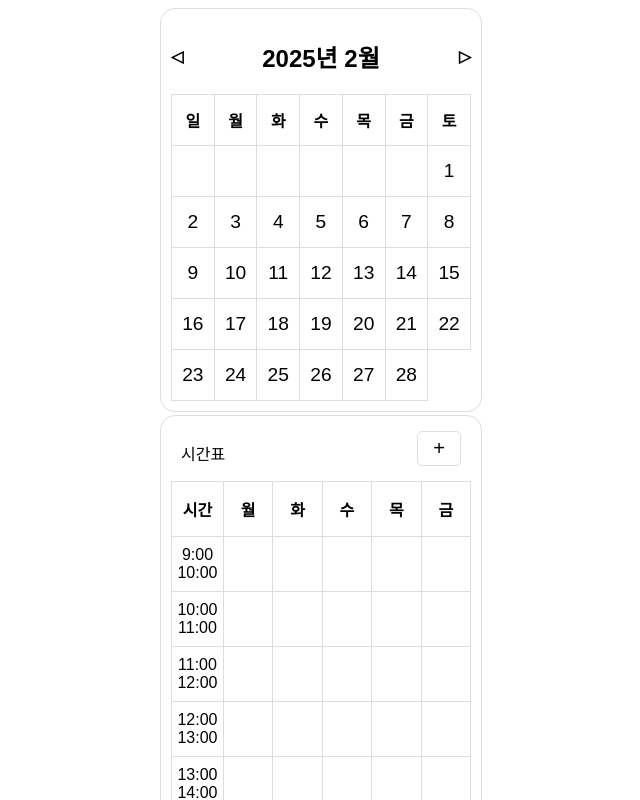
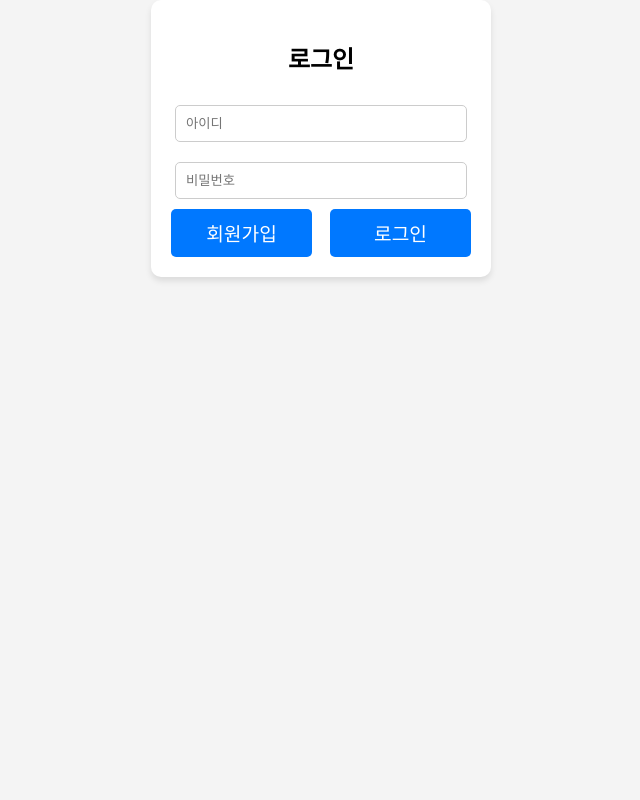
Before and after one commit to ChungComi/Client, a React (Vite) app: page / in a window 1280 px wide. Shown: the top 800 px of the page, without its empty margins (319-959 px from the left). Built offline with nearby package versions, Linux system fonts and the light colour scheme.

Commit message:
app.jsx 사용하도록 변경

```diff
--- a/src/main.jsx
+++ b/src/main.jsx
@@ -1,11 +1,12 @@
 import React from "react";
 import ReactDOM from "react-dom/client";
-import ChoongBoong from "./screen/chungboong.jsx";
+import App from "./components/ui/app.jsx";
+import "./components/ui/css/index.css"
 
 ReactDOM.createRoot(document.querySelector("#app")).render(
     <React.StrictMode>
         <div>
-            <ChoongBoong></ChoongBoong>
+            <App></App>
         </div>
     </React.StrictMode>
 );
```
